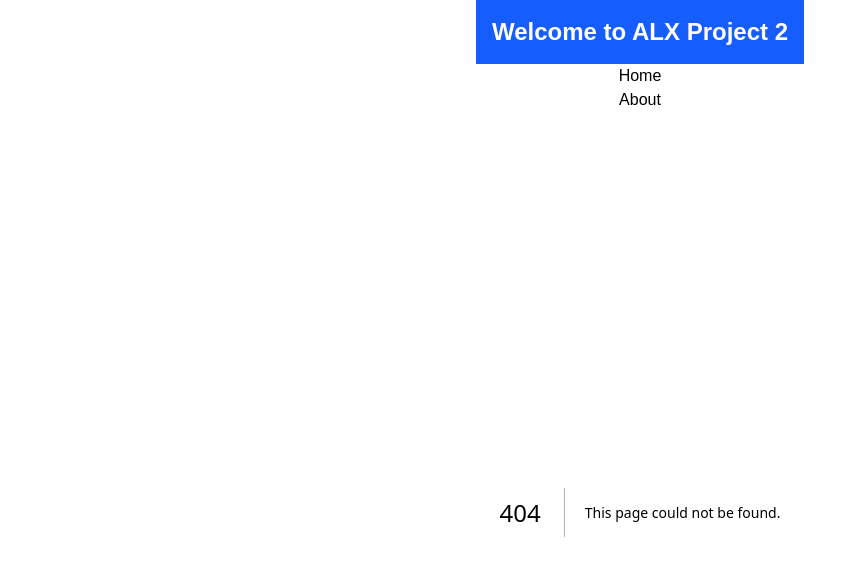
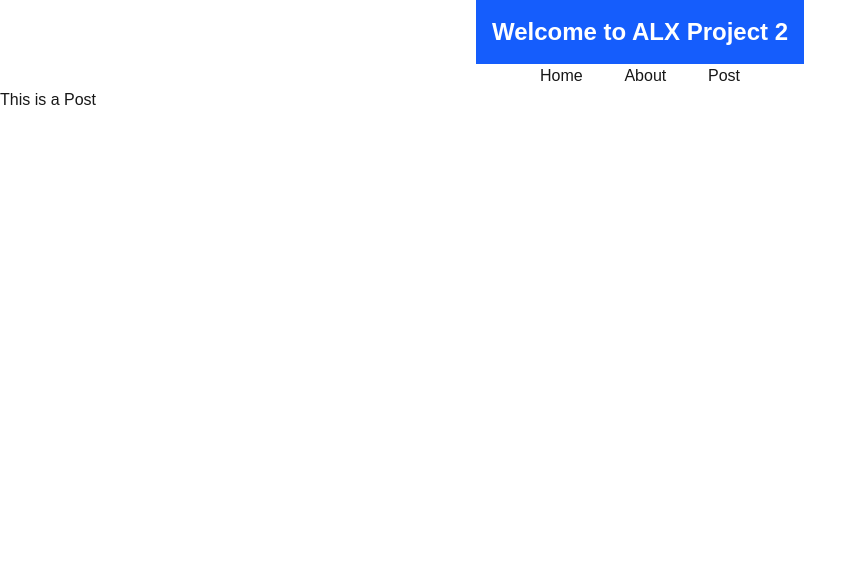
Before and after one commit to wizleriq/alx-project-0x02-setup, a Next.js app in the folder alx-project-0x02/: page /post in a window 1280 px wide. Before the commit this address had no page. Shown: the top 576 px of the page, without its empty margins (0-867 px from the left). Built offline with nearby package versions, Linux system fonts and the light colour scheme.

Commit message:
Navigation and Layout

```diff
--- a/alx-project-0x02/components/layout/Header.tsx
+++ b/alx-project-0x02/components/layout/Header.tsx
@@ -5,8 +5,11 @@
     <header className="bg-blue-600 text-white p-4 text-center">
       <h1 className="text-2xl font-bold">Welcome to ALX Project 2</h1>
     </header>
-     <Link href="/home" className="hover:underline">Home</Link>
+    <div className="flex items-center justify-between lg:w-[200px] lg:bg-transparent">
+      <Link href="/home" className="hover:underline">Home</Link>
      <Link href="/about" className="hover:underline">About</Link>
+     <Link href="/post" className="hover:underline">Post</Link>
+    </div>
      </div>
   );
 };
--- /dev/null
+++ b/alx-project-0x02/pages/post.tsx
@@ -0,0 +1,9 @@
+import React from 'react'
+
+const post = () => {
+  return (
+    <div>This is a Post</div>
+  )
+}
+
+export default post
```
